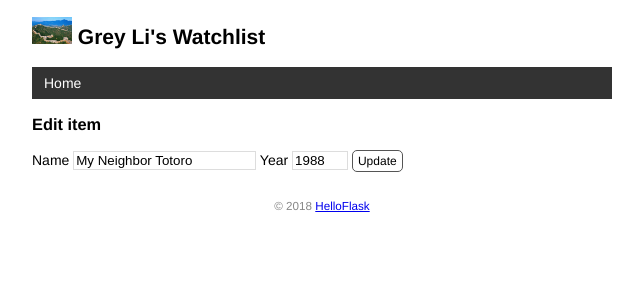
After one commit to liuguiyao-1/watchlist, a Flask app: page /movie/edit/1 in a window 1280 px wide. The commit adds this page. Shown: the top 300 px of the page, without its empty margins (318-961 px from the left). Run offline with Flask 3, Linux system fonts and the light colour scheme.

Commit message:
Add forms to create, edit and delete items

```diff
--- a/app.py
+++ b/app.py
@@ -6,11 +6,13 @@ from flask_sqlalchemy import SQLAlchemy
 from sqlalchemy.orm import DeclarativeBase
 from sqlalchemy import String, select
 from sqlalchemy.orm import Mapped, mapped_column
+from flask import request, url_for, redirect, flash
 
 # 兼容 Windows / Mac/Linux 的 SQLite 路径前缀
 SQLITE_PREFIX = 'sqlite:///' if sys.platform.startswith('win') else 'sqlite:////'
 
 app = Flask(__name__)  # 创建 Flask 应用
+app.config['SECRET_KEY'] = 'dev'
 
 # 配置数据库地址：在项目根目录生成 data.db 文件
 app.config['SQLALCHEMY_DATABASE_URI'] = SQLITE_PREFIX + str(Path(app.root_path) / 'data.db')
@@ -35,11 +37,56 @@ class Movie(db.Model):
     title: Mapped[str] = mapped_column(String(60))     # 电影标题
     year: Mapped[str] = mapped_column(String(4))       # 上映年份
 
-@app.route('/')
+@app.route('/', methods=['GET', 'POST'])
 def index():
+    if request.method == 'POST':  # 判断是否是表单提交
+        # 获取表单里输入的内容
+        title = request.form.get('title').strip()
+        year = request.form.get('year').strip()
+
+        # 后端验证输入是否合法
+        if not title or not year or len(year) != 4 or len(title) > 60:
+            flash('Invalid input.')  # 显示错误提示
+            return redirect(url_for('index'))  # 重定向回首页
+
+        # 保存到数据库
+        movie = Movie(title=title, year=year)
+        db.session.add(movie)
+        db.session.commit()
+        flash('Item created.')  # 显示成功提示
+        return redirect(url_for('index'))  # 重定向回首页
+
+    # GET 请求：正常渲染电影列表
     movies = db.session.execute(select(Movie)).scalars().all()
     return render_template('index.html', movies=movies)
 
+@app.route('/movie/edit/<int:movie_id>', methods=['GET', 'POST'])
+def edit(movie_id):
+    movie = db.get_or_404(Movie, movie_id)
+
+    if request.method == 'POST':
+        title = request.form.get('title').strip()
+        year = request.form.get('year').strip()
+
+        if not title or not year or len(year) != 4 or len(title) > 60:
+            flash('Invalid input.')
+            return redirect(url_for('edit', movie_id=movie_id))
+
+        movie.title = title
+        movie.year = year
+        db.session.commit()
+        flash('Item updated.')
+        return redirect(url_for('index'))
+
+    return render_template('edit.html', movie=movie)
+
+@app.route('/movie/delete/<int:movie_id>', methods=['POST'])
+def delete(movie_id):
+    movie = db.get_or_404(Movie, movie_id)
+    db.session.delete(movie)
+    db.session.commit()
+    flash('Item deleted.')
+    return redirect(url_for('index'))
 
 @app.errorhandler(404)
 def page_not_found(error):
--- a/static/style.css
+++ b/static/style.css
@@ -87,3 +87,51 @@ nav li a:hover {
     border-radius: 5px;
     padding: 3px 5px;
 }
+
+/* 输入框基础样式 */
+input[type=submit] {
+    font-family: inherit;
+}
+
+input[type=text] {
+    border: 1px solid #ddd;
+}
+
+input[name=year] {
+    width: 50px;
+}
+
+/* 按钮样式 */
+.btn {
+    font-size: 12px;
+    padding: 3px 5px;
+    text-decoration: none;
+    cursor: pointer;
+    background-color: white;
+    color: black;
+    border: 1px solid #555555;
+    border-radius: 5px;
+}
+
+.btn:hover {
+    text-decoration: none;
+    background-color: black;
+    color: white;
+    border: 1px solid black;
+}
+
+/* 提示消息样式 */
+.alert {
+    position: relative;
+    padding: 7px;
+    margin: 7px 0;
+    border: 1px solid transparent;
+    color: #004085;
+    background-color: #cce5ff;
+    border-color: #b8daff;
+    border-radius: 5px;
+}
+
+.inline-form {
+    display: inline;
+}
--- a/templates/base.html
+++ b/templates/base.html
@@ -10,6 +10,10 @@
     {% endblock %}
 </head>
 <body>
+
+    {% for message in get_flashed_messages() %}
+        <div class="alert">{{ message }}</div>
+    {% endfor %}
     <h2>
         <img alt="Avatar" class="avatar" src="{{ url_for('static', filename='images/avatar.png') }}">
         {{ user.name }}'s Watchlist
--- /dev/null
+++ b/templates/edit.html
@@ -0,0 +1,10 @@
+{% extends 'base.html' %}
+
+{% block content %}
+<h3>Edit item</h3>
+<form method="post">
+    Name <input type="text" name="title" autocomplete="off" required value="{{ movie.title }}">
+    Year <input type="text" name="year" autocomplete="off" required value="{{ movie.year }}">
+    <input class="btn" type="submit" name="submit" value="Update">
+</form>
+{% endblock %}
```
Also changed, not shown: templates/index.html (+13 -0 lines), data.db.
